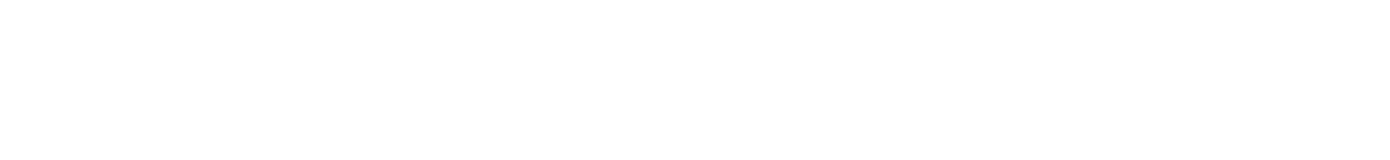
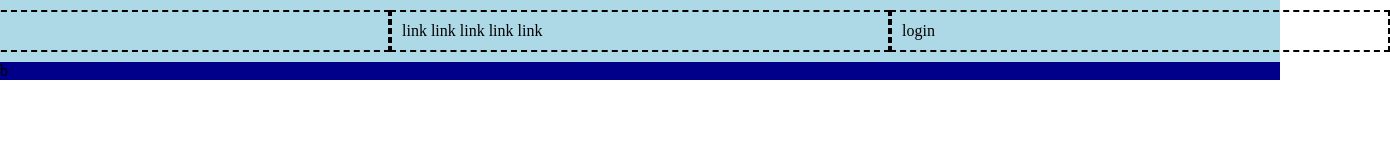
Before and after one commit to danielecarpentiero/htmlcss-struttura-discord, a plain HTML site: page index.html in a window 1280 px wide. Shown: the whole page, 1390 px wide, since content can reach past the window. Drawn offline with Linux system fonts and the light colour scheme.

Commit message:
feat: header part 1

```diff
--- a/css/style.css
+++ b/css/style.css
@@ -7,3 +7,30 @@
 }
 
 /* /RULES */
+
+/* debug */
+
+.top.debug {
+  background-color: #add8e6;
+}
+
+.bottom.debug {
+  background-color: #00008b;
+}
+
+/* debug */
+
+/* Header */
+
+.top {
+  display: flex;
+  justify-content: center;
+  padding: 0 500px;
+}
+
+.hbox {
+  margin: 10px 0;
+  padding: 10px;
+  min-width: 500px;
+  border: 2px dashed black;
+}
--- a/index.html
+++ b/index.html
@@ -6,5 +6,16 @@
     <title>Discord layout replica</title>
     <link rel="stylesheet" href="css/style.css" />
   </head>
-  <body></body>
+  <body>
+    <!-- Header -->
+    <header>
+      <header class="top debug">
+        <div class="hbox one">logo</div>
+        <div class="hbox two">link link link link link</div>
+        <div class="hbox three">login</div>
+      </header>
+      <header class="bottom debug">b</header>
+    </header>
+    <!-- /Header -->
+  </body>
 </html>
```
